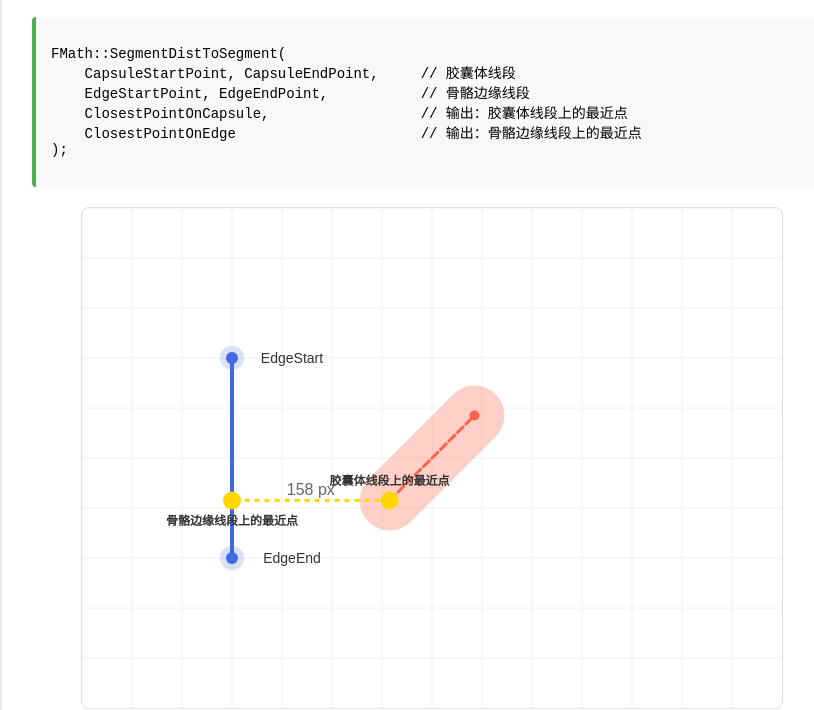
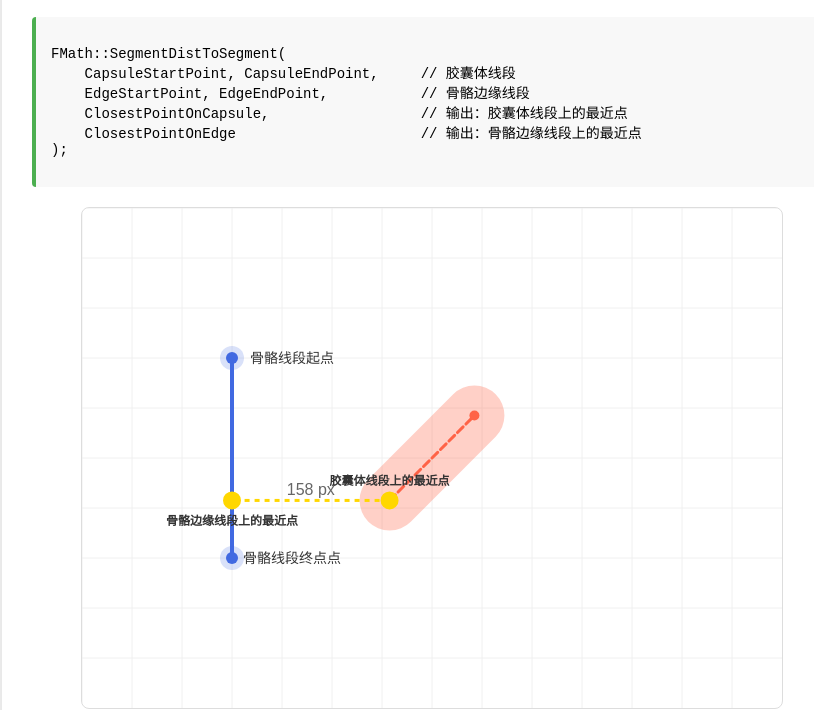
Before and after one commit to lsun19/SegmentDistToSegment, a plain HTML site: page index.html in a window 1280 px wide. Shown: the part 120-830 px from the top of the page, without its empty margins (208-1022 px from the left). Drawn offline with Linux system fonts and the light colour scheme.

Commit message:
Update index.html

```diff
--- a/index.html
+++ b/index.html
@@ -358,7 +358,7 @@
                 ctx.fillStyle = '#333';
                 ctx.font = '14px Arial';
                 ctx.textAlign = 'center';
-                ctx.fillText(index === 0 ? 'EdgeStart' : 'EdgeEnd', bone.x + 60, bone.y + 5);
+                ctx.fillText(index === 0 ? '骨骼线段起点' : '骨骼线段终点点', bone.x + 60, bone.y + 5);
             });
 
             // 绘制最近点连线
```
